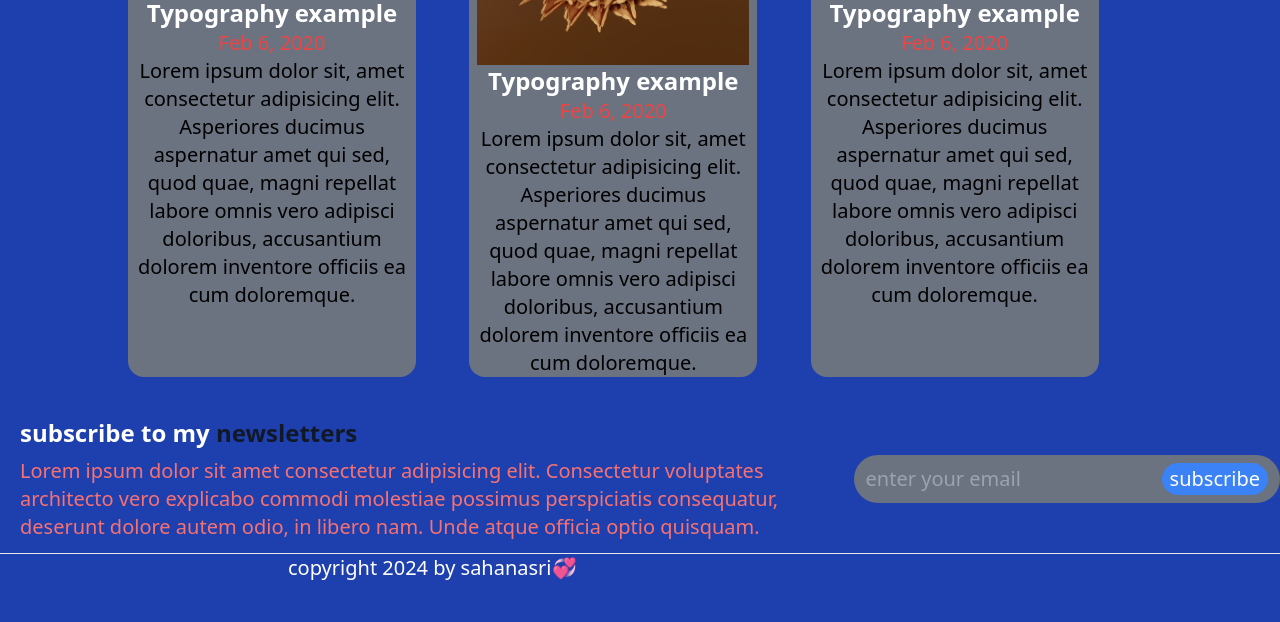
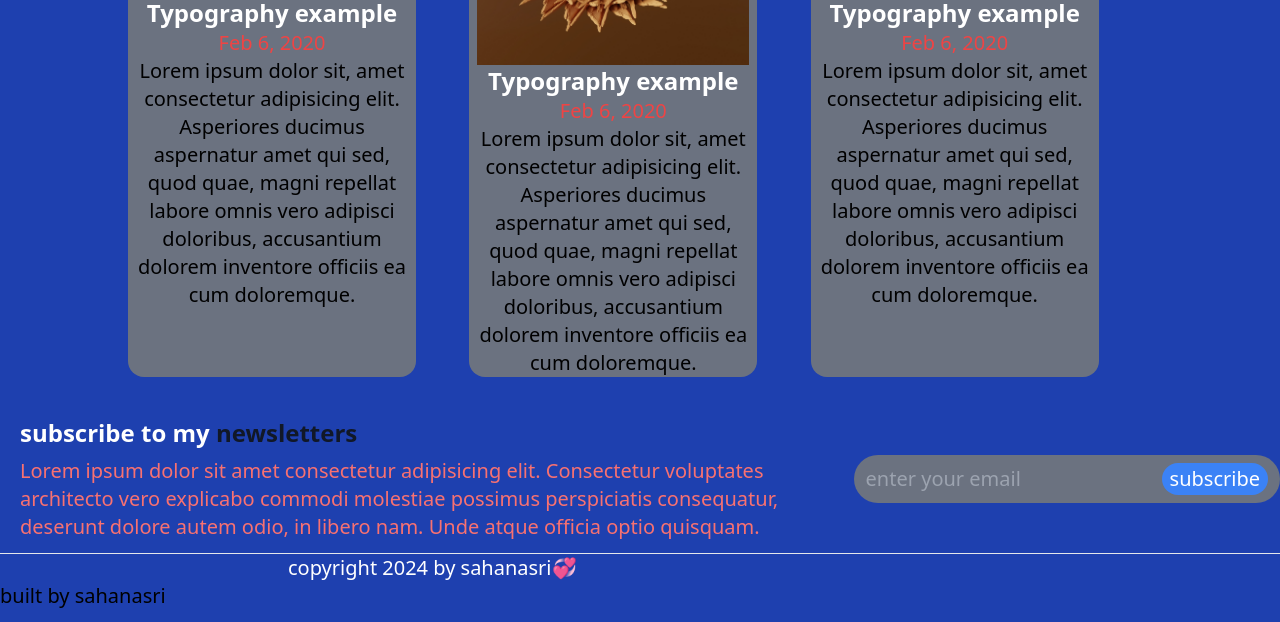
Before and after one commit to Sahana-sri/portfolio, a website: page index.html in a window 1280 px wide. Shown: the part 1352-1974 px from the top of the page. Before the commit the page ends 1946 px from the top, so only its background shows below. Drawn offline with nearby package versions, Linux system fonts and the light colour scheme.

Commit message:
Update index.html

```diff
--- a/index.html
+++ b/index.html
@@ -161,7 +161,7 @@
                <hr>
                 </div>
                 <p class="text-white px-72">copyright 2024 by sahanasri💞</p>
-<p class="text-black-70>built by sahanasri</p>
+<p class="text-black-70">built by sahanasri</p>
             </footer>
     </body>
 
```
